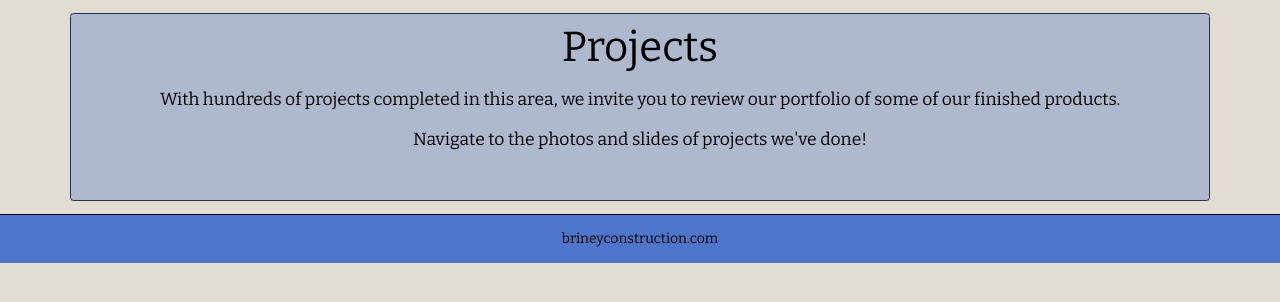
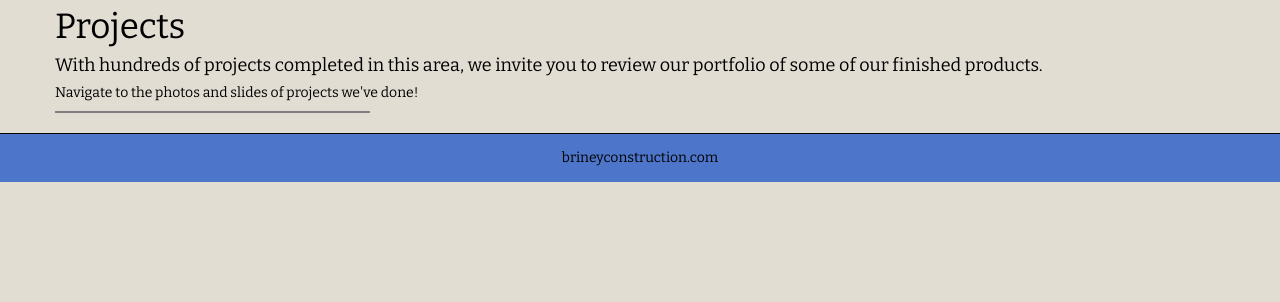
Before and after one commit to hckscripter6/construction-flask, a Flask app: page /projects in a window 1280 px wide. Shown: the part 51-353 px from the top of the page. Run offline with Flask 2, Linux system fonts and the light colour scheme; data that the repository does not hold is empty; some libraries are stand-ins or nearby versions.

Commit message:
touch up projects page

```diff
--- a/static/css/stylesheet.css
+++ b/static/css/stylesheet.css
@@ -12,6 +12,11 @@ body {
 	margin: 0;
 	padding: 0;
 	overflow-x: hidden;
+
+}
+
+div.container {
+	padding: 0;
 
 }
 
@@ -32,12 +37,15 @@ nav {
 
 ul.list-group {
 	max-width: 22.5em !important;
-	margin: 0 auto;
-	text-align: center;
+	border: 1px solid grey;
 }
 
 ul.list-group li.list-group-item {
-	padding: .2em;
+	padding: .2em .2em .2em .5em;
+}
+
+a > li.list-group-item {
+	color: black;
 }
 
 ul.list-group li.list-group-item:hover {
@@ -55,9 +63,6 @@ div.admin-panel {
 div.admin-panel a:hover {
 	color: blue;
 }
-
-
-
 
 ul.navbar-nav li a {
 	color: black !important;
@@ -81,18 +86,12 @@ div.jumbotron {
 	background: url('../images/jumbotron.jpg');
 }
 
-
-
-
 div.jumbotron h2 {
 	font-size: 1.9em;
 	font-weight: 600;
 	letter-spacing: .025em;
 	margin: .15em;
 }
-
-
-
 
 img.nav-img {
 	height: 2.8em;
@@ -160,12 +159,6 @@ div.services {
 }
 
 
-
-
-.container {
-	/*background-color: rgba(191, 191, 224, 0.6);*/
-	padding: 0 .5em;
-}
 
 div.contact-form {
 	margin: 1em -.6em 1em 1em;
@@ -257,21 +250,13 @@ div.resume ul {
 	border-radius: .35em;
 }
 
-div.wrap {
-	border: 1px solid #263049;
-	background-color: #afb9ce;
-	margin: .9em .55em;
-	border-radius: .25em;
-	padding: 0 .25em;
-}
-
 div.wrap h1 {
 	margin: .35em 0;
 }
 
 div.certificates img {
 	height: 200px;
-	width: 225px;
+	width: auto;
 }
 
 img.higher {
@@ -289,8 +274,9 @@ img.level {
 	width: 200px;
 }
 
-div.projects {
-	padding: .75em;
+.projects {
+	margin: .5em 0 0 0;
+
 }
 
 div.projects div.groupings {
@@ -316,9 +302,6 @@ div.projects div.carousel {
 	padding: .25em;
 }
 
-div.projects img:nth-of-type(2) {
-	margin: 0 .25em;
-}
 
 div.projects img {
 	margin-bottom: 1em !important;
@@ -326,13 +309,14 @@ div.projects img {
 
 div.projects h1 {
 	margin: 0;
-	text-align: center;
-	font-size: 3em;
+	font-size: 2.5em;
 }
 
-div.projects h3 {
-	font-size: 1.25em;
-	text-align: center;
+
+
+div.marker:nth-child(odd) {
+	background-color: #b6b6b6;
+	padding: .05em .25em;
 }
 
 div.certificates img {
@@ -481,8 +465,9 @@ footer p {
 }
 
 img.resize {
-	height: 100px;
+	height: 125px;
 	width: auto;
+	margin-right: .2em;
 }
 
 @media screen and (max-width: 990px) {
@@ -569,6 +554,11 @@ img.resize {
 		height: 150px;
 	}
 
+	img.resize {
+		height: 100px;
+		width: auto;
+	}
+
 	div.contact p {
 		font-size: 1.35em;
 	}
@@ -593,9 +583,6 @@ img.resize {
 		display: block;
 	}
 
-	div.wrap {
-		margin: .5em 0;
-	}
 
 	div.t-section p {
 		margin-top: .25em;
--- a/templates/admin/projects.html
+++ b/templates/admin/projects.html
@@ -27,7 +27,7 @@
 			<div class="project-edit">
 				{% for display in project_loop %}
 					<div class="grouping">
-						<h5>{{ display.name }} - </h5><a onclick="check()" href="/dashboard/projects/{{ display.name }}/delete" class="btn btn-xs btn-danger delete">delete</a>
+						<h5>{{ display.name }} - </h5><a onclick="check()" href="/dashboard/projects/{{ display.tag }}/delete" class="btn btn-xs btn-danger delete">delete</a>
 					</div>
 				{% endfor %}
 			</div>
@@ -49,7 +49,7 @@
 		<div class="form-group">
 			<dt><label>project</label></dt>
 			<dd>
-				<select name="project">
+				<select name="select_project">
 					{% for display in option_loop %}
 						<option value="{{ display.tag }}">{{ display.name }}</option>
 					{% endfor %}
--- a/templates/projects.html
+++ b/templates/projects.html
@@ -9,9 +9,9 @@
 <div class="wrap projects">
 	<h1 id="projects">Projects</h1>
 	<div class="table">
-		<h3>With hundreds of projects completed in this area, we invite you to review our portfolio of some of our finished products.</h3>
+		<h4>With hundreds of projects completed in this area, we invite you to review our portfolio of some of our finished products.</h4>
 
-		<h3>Navigate to the photos and slides of projects we've done!</h3>
+		<h5>Navigate to the photos and slides of projects we've done!</h5>
 
 		<ul class="list-group">
 		 {% for display in projects %}
@@ -20,9 +20,9 @@
 		</ul>
 	</div>
 
-	<div class="projects">
+	<div class="project-display">
 			{% for display in projects %}
-				<div class="display.tag">
+				<div class="display.tag marker">
 					<h2>{{ display.name }}</h2>
 					{% for display_images in display.images.all() %}
 						<img class="resize" id="{{ display.tag }}" src="{{ s3projects +'/'+ display.name +'/'+ display_images.name }}">
--- a/views/projects.py
+++ b/views/projects.py
@@ -42,15 +42,17 @@ def delete(tag, image_name):
 	db.session.commit()
 	return 'The image has been successfuly deleted'
 
-@app.route('/dashboard/projects/<project>/delete', methods=['GET', 'POST'])
+@app.route('/dashboard/projects/<tag>/delete', methods=['GET', 'POST'])
 @login_required
-def delete_project(project):
-	single = Project.query.filter_by(name=project).first()
+def delete_project(tag):
+	single = Project.query.filter_by(tag=tag).first()
+
 	for obj in bucket.objects.filter(Prefix=s3projects+'/'+single.name):
 		s3.Object(bucket.name, obj.key).delete()
+
 	db.session.delete(single)
 	db.session.commit()
-	return 'the folder was deleted'
+	return redirect(url_for('admin_projects'))
 
 
 @app.route('/dashboard/projects', methods=['GET', 'POST'])
@@ -60,7 +62,7 @@ def admin_projects():
 	project_loop = Project.query.all()
 	if upload.validate_on_submit():
 		for loop in project_loop:
-			if request.form["project"] == loop.tag:
+			if request.form["select_project"] == loop.tag:
 				file = request.files['file']
 				bucket.put_object(Key='projects/'+ loop.name + '/'+ file.filename, Body=file)
 				newFile = Image(name=file.filename, project=loop)
@@ -68,7 +70,7 @@ def admin_projects():
 				db.session.commit()
 				return redirect('/dashboard/projects/'+loop.tag)
 
-	option_loop = Project.query.all()
+	option_loop = Project.query.order_by(Project.name).all()
 
 	add_project = AddProject()
 	if add_project.validate_on_submit():
@@ -76,5 +78,5 @@ def admin_projects():
 		p = Project(name=request.form["project"], tag=render_tag)
 		db.session.add(p)
 		db.session.commit()
-		return 'You have added the project'
+		return redirect(url_for('admin_projects'))
 	return render_template('admin/projects.html', option_loop=option_loop, project_loop = project_loop, s3projects=s3projects, upload=upload, add_project=add_project)
```
